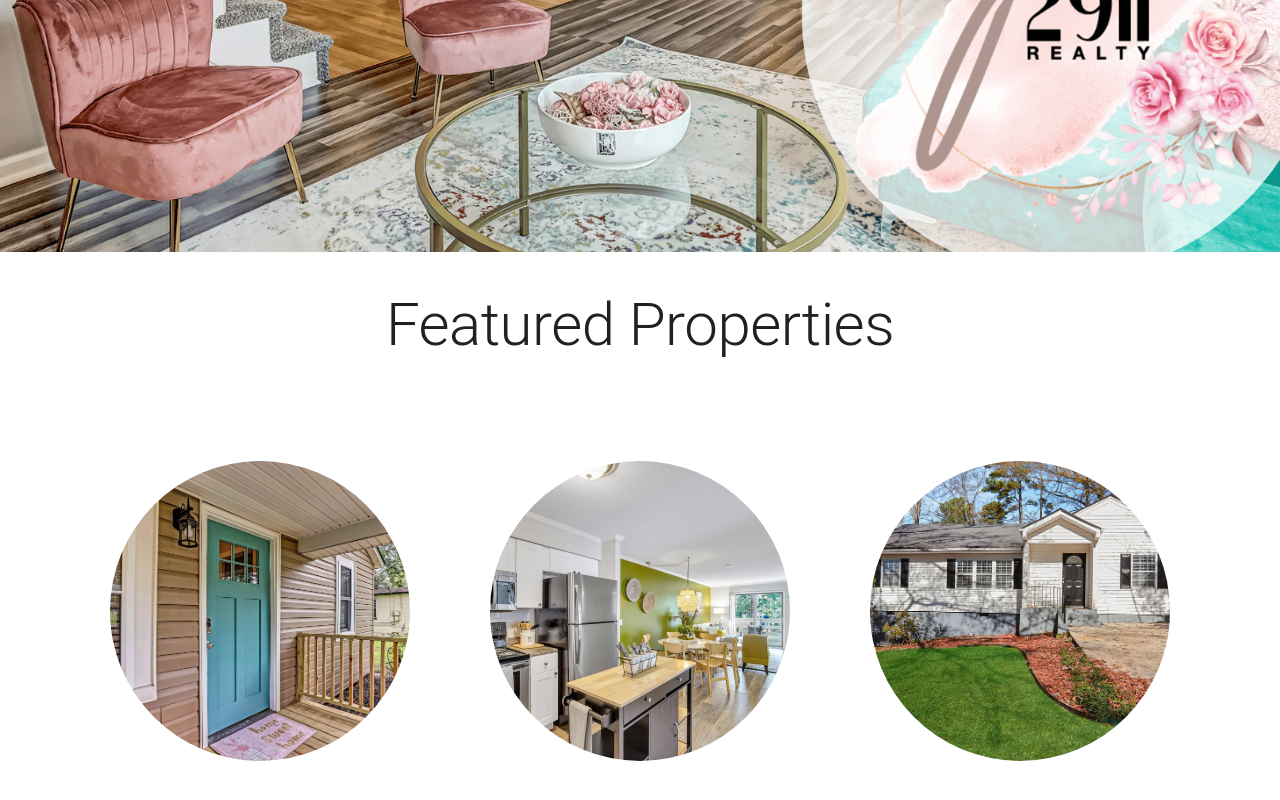
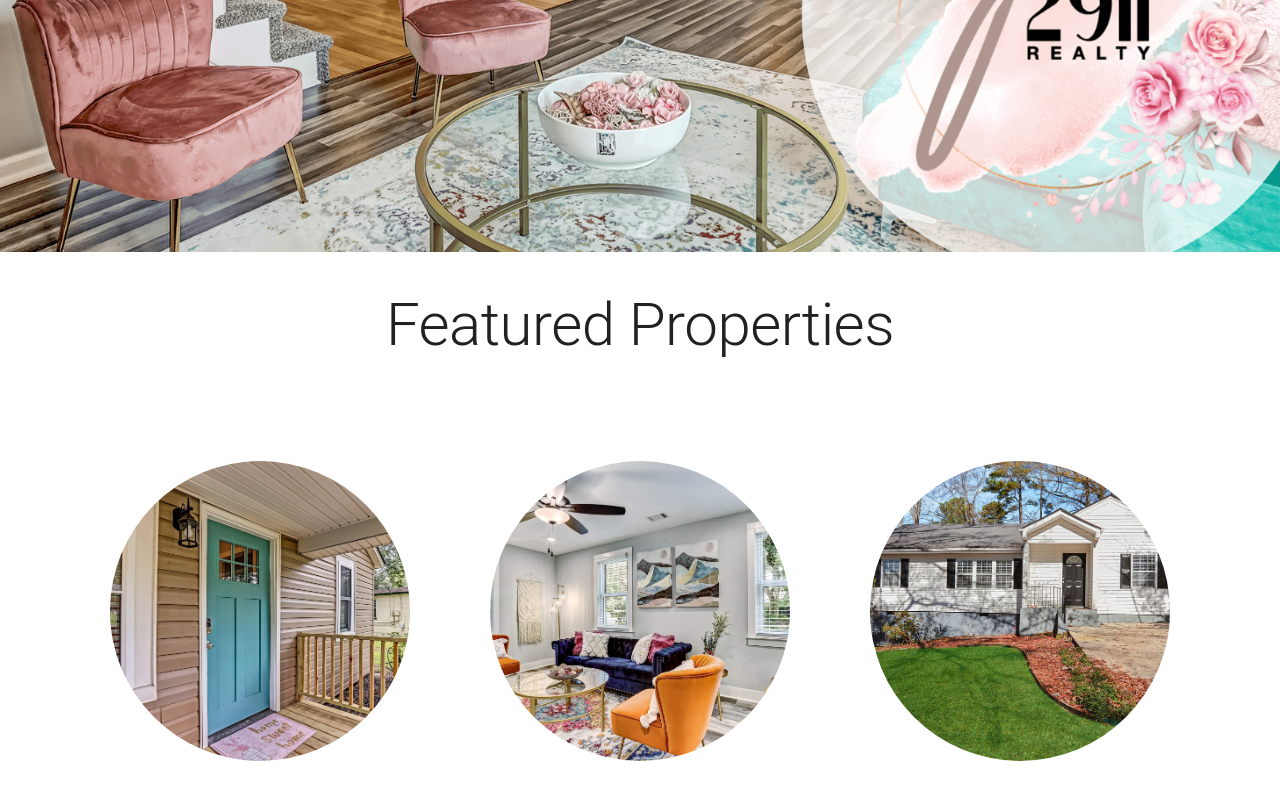
Before and after one commit to manuelMarkDenver/j2911-realty, a Next.js app in the folder frontend/: page / in a window 1280 px wide. Shown: the part 388-1188 px from the top of the page. Built offline with nearby package versions, Linux system fonts and the light colour scheme.

Commit message:
image fix

```diff
--- a/frontend/components/home/featured-properties/index.jsx
+++ b/frontend/components/home/featured-properties/index.jsx
@@ -58,7 +58,7 @@ const FeaturedProperties = () => {
           />
           <Avatar
             alt="Carousel Image 2"
-            src="/assets/images/featured-properties/carousel-3.jpg"
+            src="/assets/images/featured-properties/carousel-5.jpg"
             sx={{ width: 300, height: 300 }}
             onClick={handleOpen}
           />
@@ -83,15 +83,11 @@ const FeaturedProperties = () => {
               <p className="legend">Legend 1</p>
             </div>
             <div>
-              <img src="assets/images/featured-properties/carousel-3.jpg" />
+              <img src="assets/images/featured-properties/carousel-5.jpg" />
               <p className="legend">Legend 2</p>
             </div>
             <div>
               <img src="assets/images/featured-properties/carousel-4.jpg" />
-              <p className="legend">Legend 3</p>
-            </div>
-            <div>
-              <img src="assets/images/featured-properties/carousel-5.jpg" />
               <p className="legend">Legend 3</p>
             </div>
           </Carousel>
```
